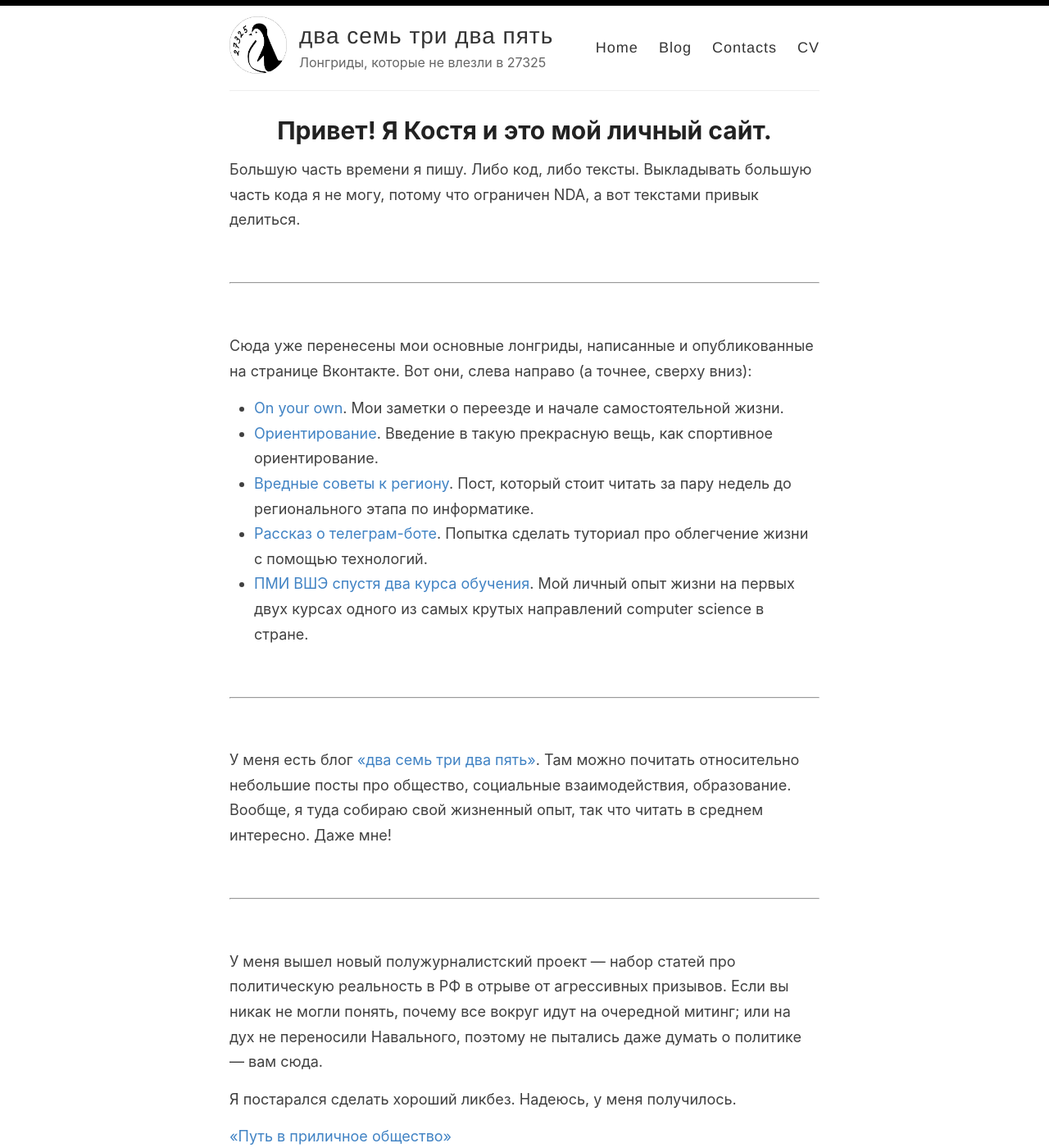
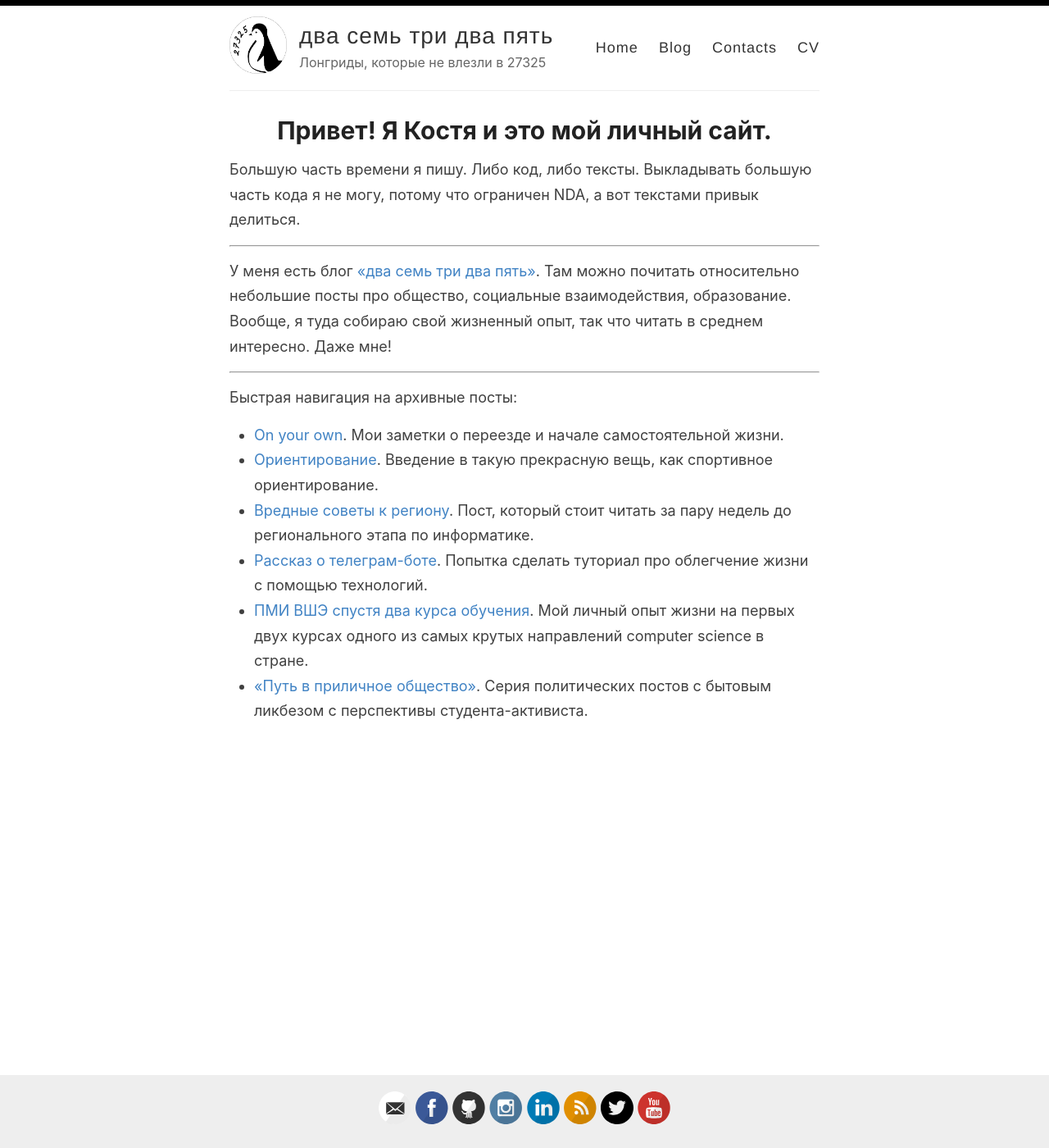
Before and after one commit to KiK0S/kik0s.github.io, a Jekyll site: the page built from index.md, in a window 1280 px wide and 1400 px high. Shown: the whole window at 82% size. Built offline with Jekyll 4.4.1, drawn with Linux system fonts in a browser that asks for light colours.

Commit message:
update index page

```diff
--- a/index.md
+++ b/index.md
@@ -6,31 +6,17 @@ permalink: /
 
 Большую часть времени я пишу. Либо код, либо тексты. Выкладывать большую часть кода я не могу, потому что ограничен NDA, а вот текстами привык делиться.
 
+---
 
-<br>
-<hr>
-<br>
+У меня есть блог [«два семь три два пять»](https://t.me/blog_27325). Там можно почитать относительно небольшие посты про общество, социальные взаимодействия, образование. Вообще, я туда собираю свой жизненный опыт, так что читать в среднем интересно. Даже мне!
 
-Сюда уже перенесены мои основные лонгриды, написанные и опубликованные на странице Вконтакте. Вот они, слева направо (а точнее, сверху вниз):
+---
+
+Быстрая навигация на архивные посты:
 
 * [On your own](/on-your-own). Мои заметки о переезде и начале самостоятельной жизни.
 * [Ориентирование](/orienteering). Введение в такую прекрасную вещь, как спортивное ориентирование.
 * [Вредные советы к региону](/region-is-coming). Пост, который стоит читать за пару недель до регионального этапа по информатике.
 * [Рассказ о телеграм-боте](/tgbot-guide). Попытка сделать туториал про облегчение жизни с помощью технологий.
 * [ПМИ ВШЭ спустя два курса обучения](/ami-after-two-years). Мой личный опыт жизни на первых двух курсах одного из самых крутых направлений computer science в стране.
-
-<br>
-<hr>
-<br>
-
-У меня есть блог [«два семь три два пять»](https://t.me/blog_27325). Там можно почитать относительно небольшие посты про общество, социальные взаимодействия, образование. Вообще, я туда собираю свой жизненный опыт, так что читать в среднем интересно. Даже мне!
-
-<br>
-<hr>
-<br>
-
-У меня вышел новый полужурналистский проект — набор статей про политическую реальность в РФ в отрыве от агрессивных призывов. Если вы никак не могли понять, почему все вокруг идут на очередной митинг; или на дух не переносили Навального, поэтому не пытались даже думать о политике — вам сюда.
-
-> Я постарался сделать хороший ликбез. Надеюсь, у меня получилось.
-
-[«Путь в приличное общество»](/politics)
+* [«Путь в приличное общество»](/politics). Серия политических постов с бытовым ликбезом с перспективы студента-активиста.
```
